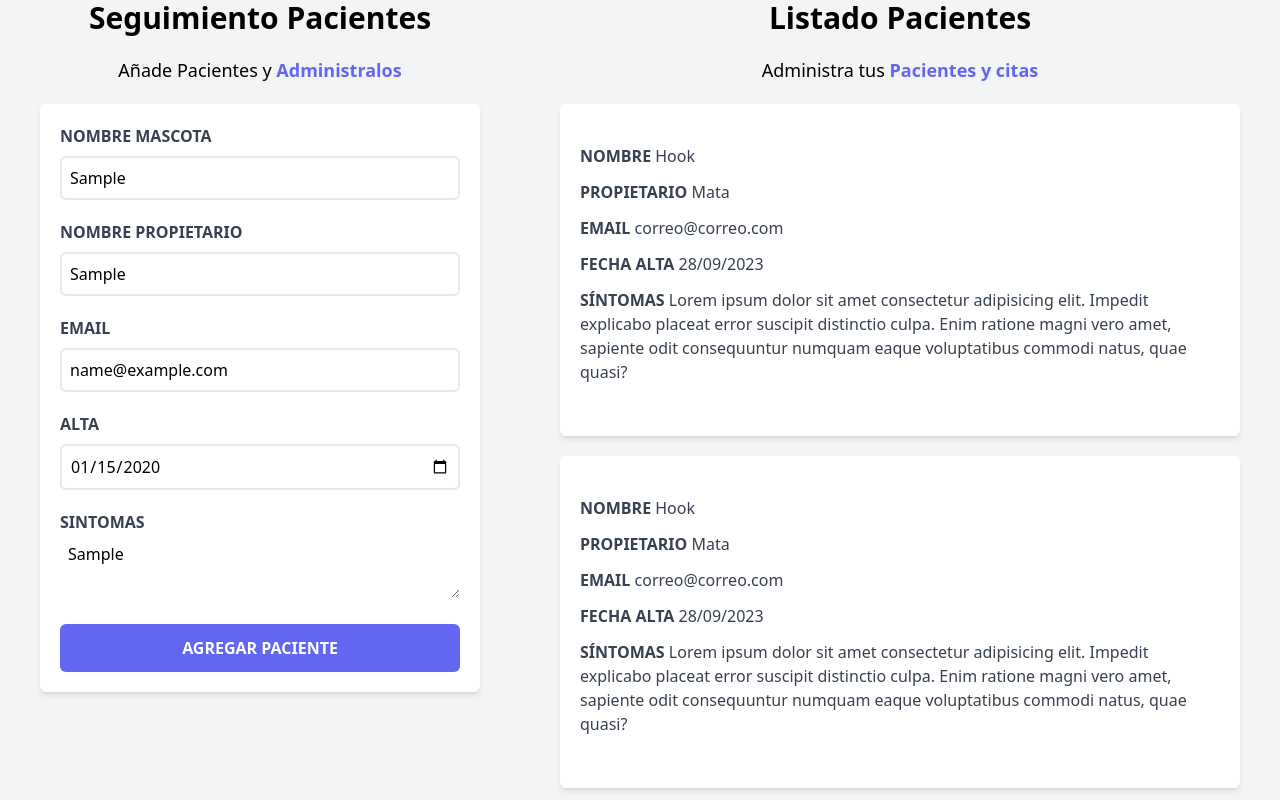
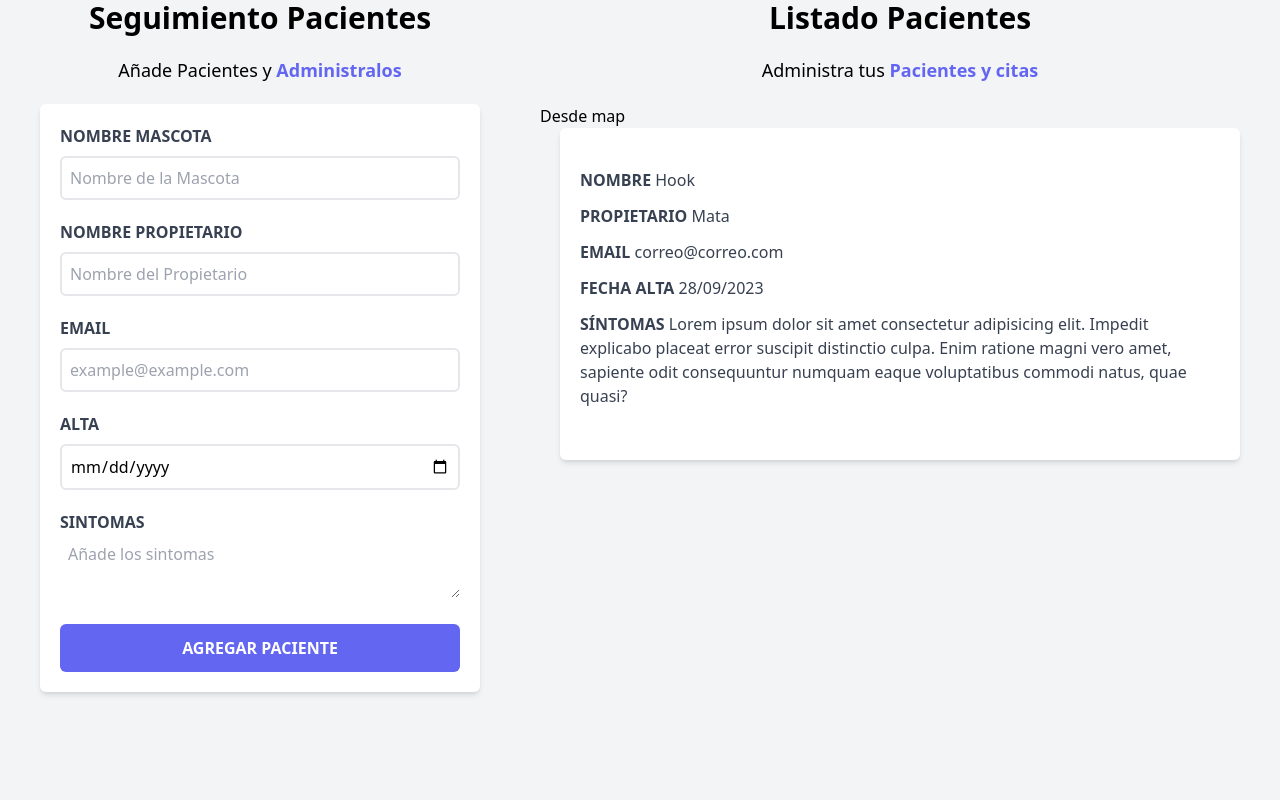
Before and after one commit to JuanRMata/pacientesVeterinaria, a React (Vite) app: page / in a window 1280 px wide. Both pictures are taken after typing "Sample", "Sample", "name@example.com", "2020-01-15", "Sample" into the empty fields and a click on the input "Agregar paciente". Shown: the part 184-984 px from the top of the page. Built offline with nearby package versions, Linux system fonts and the light colour scheme.

Commit message:
Iterando sobre un array

```diff
--- a/src/App.jsx
+++ b/src/App.jsx
@@ -16,7 +16,9 @@ function App() {
               pacientes = {pacientes}
               setPacientes = {setPacientes}
           />
-          <ListadoPacientes/>
+          <ListadoPacientes
+            pacientes={pacientes}
+          />
       </div>
     </div>
   )
--- /dev/null
+++ b/src/components/Error.jsx
@@ -0,0 +1,9 @@
+function Error({children}) { //Para extraer o añadir un prop, es muy importante siempre ponerlo dentro de {} y poner el nombre del prop
+  return (
+    <div className=" bg-red-700 p-2 text-white rounded-md text-center font-bold uppercase mb-3">
+    <p>{children}</p>
+    </div>
+  )
+}
+
+export default Error
--- a/src/components/Formulario.jsx
+++ b/src/components/Formulario.jsx
@@ -1,4 +1,5 @@
 import { useState } from "react";
+import Error from "./Error";
 
 function Formulario({  pacientes, setPacientes }) {
   const [nombre, setNombre] = useState("");
@@ -20,7 +21,6 @@ function Formulario({  pacientes, setPacientes }) {
       setError(true)
     }else {
       setError(false)
-    }
       const objetoPacientes = {
         nombre,
         propietario,
@@ -28,8 +28,16 @@ function Formulario({  pacientes, setPacientes }) {
         fecha,
         sintomas
       }
+      //ASIGNANDO UN NUEVO OBJETO A UNA COPIA DE PACIENTES QUE ANTES YA ESTABA CREADA
       setPacientes([...pacientes, objetoPacientes])
-    console.log(setPacientes)
+      //REINICIANDO EL FORMULARIO
+      setNombre('')
+      setPropietario('')
+      setEmail('')
+      setFecha('')
+      setSintomas('')
+    }
+
   }
 
   return (
@@ -45,13 +53,25 @@ function Formulario({  pacientes, setPacientes }) {
 
       <form
         className=" bg-white shadow-md rounded-md py-5 px-5 mx-5 mb-5"
-        onSubmit={handleSubmit}
+        onSubmit={handleSubmit} //handleSubmit es el nombre de la variable que se va a encontrar en JS el cual va a contener la funcion del onSubmit
       >
-        {error && (
-          <div className=" bg-red-700 p-2 text-white rounded-md text-center font-bold uppercase mb-3">
-            <p>Todos los campos son obligatorios</p>
-          </div>
-        )}
+        {/* && es como un if, quiere decir que si la variable error es true va a ejecutar el componente importado <Error/>> */}
+        {/*Aqui se crea un prop al cual le llamamos mensaje, para poderlo replicar en mas partes de esta pagina  */}
+
+        {/*{error && <Error mensaje='Todos los campos son obligatorios'/>}*/}
+
+        {/*Esta es una forma de utilizarlo ya dentro del archivo Error.jsx tendremos que especificar el prop mensaje
+        asi como tambien mandar a llamar la prop dentro de donde queramos que este actuando */}
+
+        {error && <Error>
+
+                <p>Todos los campos son obligarotios</p>
+
+            </Error>}
+        {/* Al hacerlo de esta forma abriendo y cerrando la etiqueta del componente Error podemos insertar mas codigo html solo que
+        para poder llamarlo dentro del archivo Error.jsx tendremos que especificarlo con la palabra reservada children*/}
+
+
         <div className=" mb-5">
           <label
             htmlFor="mascota"
--- a/src/components/ListadoPacientes.jsx
+++ b/src/components/ListadoPacientes.jsx
@@ -1,6 +1,7 @@
 import Pacientes from "./Pacientes"
 
-function ListadoPacientes() {
+function ListadoPacientes({pacientes}) { //Aqui estamos extrayendo el prop de pacientes
+
   return (
     <div className=" md:w-1/2 lg:w-3/5 md:h-screen overflow-y-scroll mx-5">
       <h1 className=" font-black text-center text-3xl mb-5">
@@ -10,10 +11,13 @@ function ListadoPacientes() {
         Administra tus {""}
         <span className=" text-indigo-500 font-bold">Pacientes y citas</span>
       </p>
-        <Pacientes />
-        <Pacientes />
-        <Pacientes />
-        <Pacientes />
+        { pacientes.map( ()=>{
+
+          return(
+            <h1>Desde map</h1>
+          )
+        })}
+        <Pacientes/>
     </div>
   )
 }
```
Lines whose indentation alone changed are shown as unchanged.
